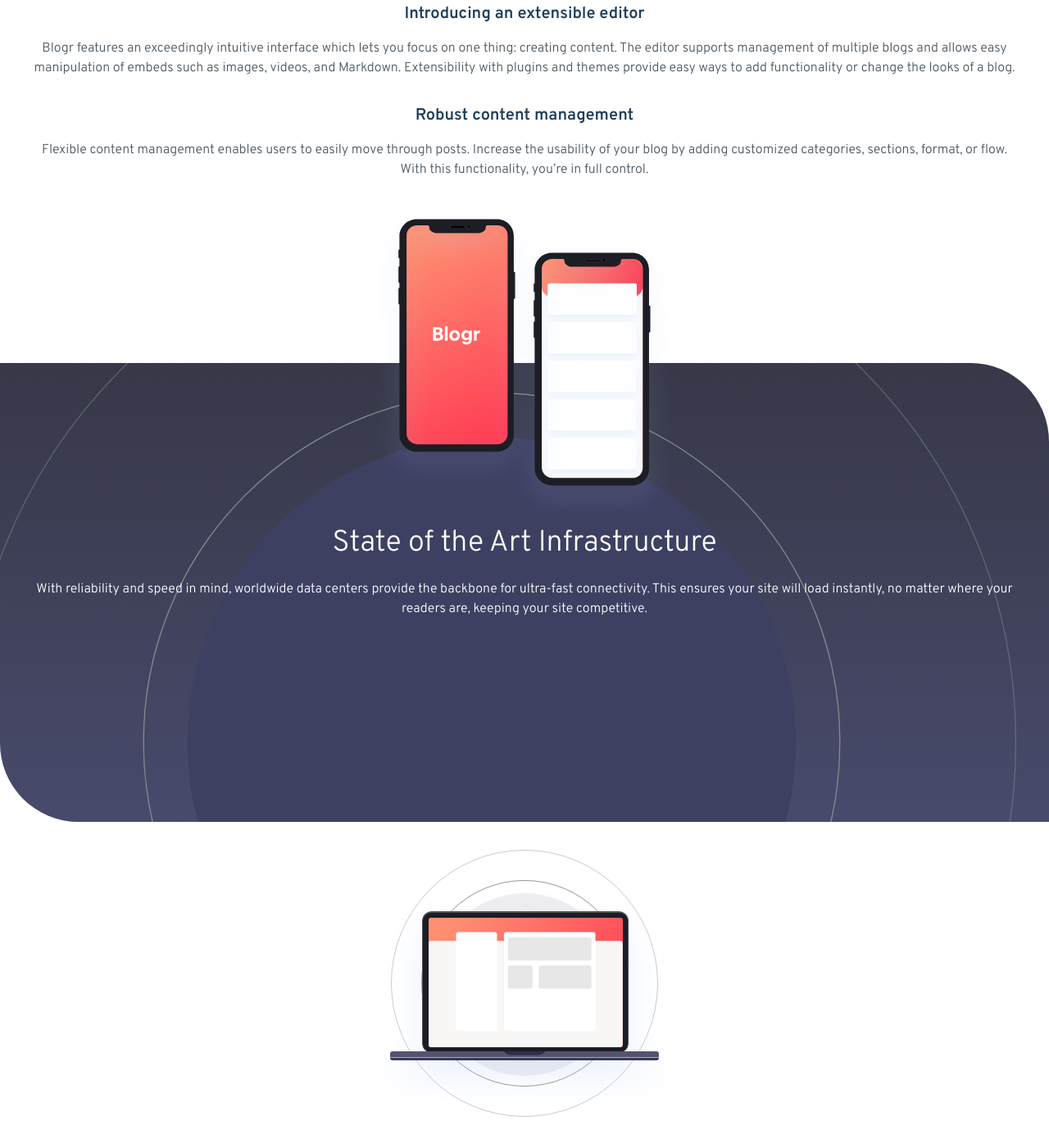
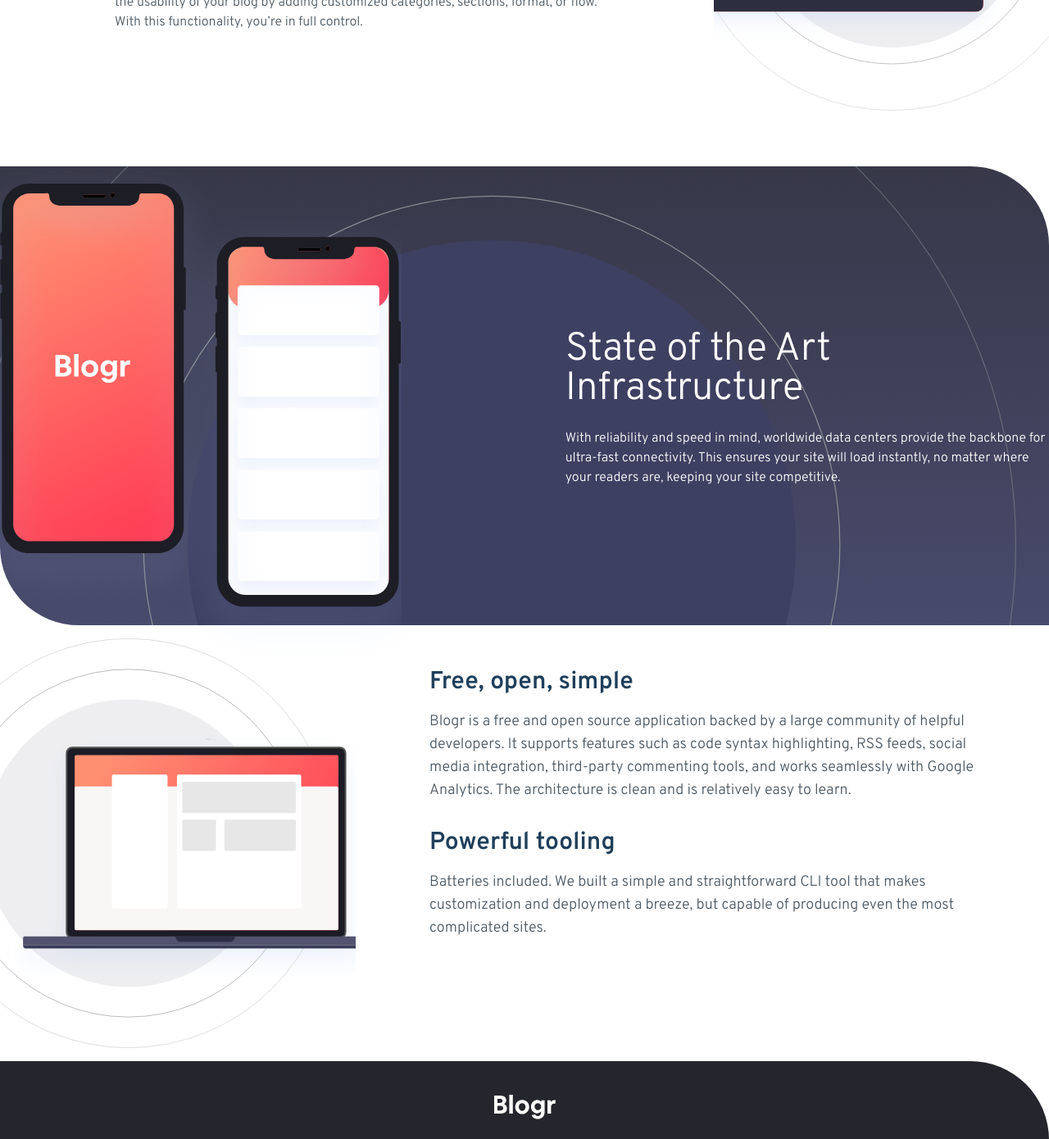
Before and after one commit to DenilDenilson/BlogrLandingPage, a website: page index.html in a window 1280 px wide. Shown: the part 1073-2463 px from the top of the page at 82% size. Drawn offline with Linux system fonts and the light colour scheme.

```diff
--- a/index.html
+++ b/index.html
@@ -19,8 +19,6 @@
         xl:justify-start xl:items-end xl:px-16">
             <div class="scale-75 w-[7rem] h-20 bg-logo bg-center bg-no-repeat
             xl:h-[2.5rem]"></div>
-            <div class="w-20 h-20 bg-icon-hamburger bg-center bg-no-repeat block xl:hidden" id="icon_hamburger"></div>
-            <div class="w-20 h-20 bg-icon-close bg-center bg-no-repeat hidden" id="icon_close"></div>
             <div class="absolute bg-White w-[360px] h-0 overflow-hidden left-0 right-0 mx-auto top-[52px] text-center px-8 rounded-lg shadow-2xl transform-{height} duration-500 ease-in-out" id="menu_desplegable">
                 <ul class="text-Very-dark-blue font-Overpass font-semibold my-6">
                     <li>
@@ -66,7 +64,7 @@
                 </div>
             </div>
 
-            <ul class="text-Very-dark-blue font-Overpass font-semibold flex items-center ml-6">
+            <ul class="text-Very-dark-blue font-Overpass font-semibold items-center flex ml-6 invisible  xl:visible">
                 <li>
                     <div class="flex items-center justify-center text-White text-sm font-light mr-6">
                         Product
@@ -105,11 +103,12 @@
                 </li>
             </ul>
 
-            <div class="flex items-center ml-auto">
+            <div class="flex items-center ml-auto invisible  xl:visible">
                 <button class="font-Overpass font-semibold w-36 h-10 rounded-3xl text-White mt-2">Login</button>
                 <button class="font-Overpass font-semibold bg-White w-36 h-10 rounded-3xl text-Light-red">Sign Up</button>
             </div>
-
+            <div class="w-20 h-20 bg-icon-hamburger bg-center bg-no-repeat block xl:hidden" id="icon_hamburger"></div>
+            <div class="w-20 h-20 bg-icon-close bg-center bg-no-repeat hidden" id="icon_close"></div>
         </nav>
         <h1 class="font-Overpass font-light text-center tracking-tighter text-White text-4xl mb-2 mx-6
         xl:text-6xl">A modern publishing platform</h1>
@@ -120,46 +119,69 @@
         </div>
     </header>
 
-    <section class="mt-16">
-        <h2 class="text-center font-Overpass text-Very-dark-blue font-semibold text-2xl">Designed for the future</h2>
-        <div class="w-[360px] h-[360px] bg-illustration-editor-mobile bg-center bg-no-repeat bg-auto my-4 mx-auto"></div>
-
-        <section class="mb-[14rem]">
-            <h3 class="text-center font-Overpass text-Very-dark-blue font-semibold text-xl px-10 mb-4">Introducing an extensible editor</h3>
-            <p class="text-center font-Overpass text-Very-dark-grayish-blue px-10 mb-8">
+    <section class="mt-16 ">
+        <h2 class="text-center font-Overpass text-Very-dark-blue font-semibold text-2xl
+        xl:text-4xl">Designed for the future</h2>
+        <div class="w-[360px] h-[360px] bg-illustration-editor-mobile bg-center bg-no-repeat bg-auto my-4 mx-auto
+        xl:hidden"></div>
+        <div class="xl:flex">
+            <section class="mb-[14rem]
+             xl:p-[100px] xl:mb-[2rem]">
+                <h3 class="text-center font-Overpass text-Very-dark-blue font-semibold text-xl px-10 mb-4
+                xl:text-left text-2xl">Introducing an extensible editor</h3>
+                <p class="text-center font-Overpass text-Very-dark-grayish-blue px-10 mb-8
+                xl:text-left">
                     Blogr features an exceedingly intuitive interface which lets you focus on one thing: creating content.
                     The editor supports management of multiple blogs and allows easy manipulation of embeds such as images,
                     videos, and Markdown. Extensibility with plugins and themes provide easy ways to add functionality or
                     change the looks of a blog.
                 </p>
-            <h3 class="text-center font-Overpass text-Very-dark-blue font-semibold text-xl px-10 mb-4">Robust content management</h3>
-            <p class="text-center font-Overpass text-Very-dark-grayish-blue px-10 mb-8">
+                <h3 class="text-center font-Overpass text-Very-dark-blue font-semibold text-xl px-10 mb-4
+                xl:text-left xl:text-2xl">Robust content management</h3>
+                <p class="text-center font-Overpass text-Very-dark-grayish-blue px-10 mb-8
+                xl:text-left">
                     Flexible content management enables users to easily move through posts. Increase the usability of your blog
                     by adding customized categories, sections, format, or flow. With this functionality, you’re in full control.
                 </p>
             </section>
+
+            <div class=" w-[1500px] h-[500px] bg-illustration-editor-desktop bg-center bg-no-repeat bg-cover my-4 mx-auto hidden xl:block"></div>
+        </div>
     </section>
 
     <section class="relative h-[560px] rounded-bl-[6rem] rounded-tr-[6rem] bg-pattern-circles bg-no-repeat bg-cover section_telefono
-    before:content-center before:w-full before:h-[560px] before:rounded-bl-[6rem] before:rounded-tr-[6rem] before:absolute before:top-0 before:left-0 before:bg-gradient-to-t from-Very-dark-desaturated-blue to-Very-dark-gray-blue before:opacity-95 before:-z-10">
-        <div class="w-[360px] h-[360px] bg-illustration-phones bg-center bg-no-repeat bg-cover absolute top-[-180px] left-0 right-0 mx-auto"></div>
-        <section class="pt-[200px]">
-            <h3 class="text-center text-White font-Overpass text-4xl font-light mb-6">State of the Art Infrastructure</h3>
-            <p class="text-White font-Overpass text-center font-light px-10 text-base">
+    before:content-center before:w-full before:h-[560px] before:rounded-bl-[6rem] before:rounded-tr-[6rem] before:absolute before:top-0 before:left-0 before:bg-gradient-to-t from-Very-dark-desaturated-blue to-Very-dark-gray-blue before:opacity-95 before:-z-10
+    xl:flex">
+        <div class="w-[360px] h-[360px] bg-illustration-phones bg-center bg-no-repeat bg-cover absolute top-[-180px] left-0 right-0 mx-auto
+        xl:relative xl:w-[1240px] xl:h-[600px] xl:top-0"></div>
+        <section class="pt-[200px]
+        xl:pl-[200px]">
+            <h3 class="text-center text-White font-Overpass text-4xl font-light mb-6
+            xl:text-left xl:text-5xl">State of the Art Infrastructure</h3>
+            <p class="text-White font-Overpass text-center font-light px-10 text-base
+            xl:text-left xl:px-0">
                 With reliability and speed in mind, worldwide data centers provide the backbone for ultra-fast connectivity. This ensures your site will load instantly, no matter where your readers are, keeping your site competitive.
             </p>
         </section>
     </section>
 
-    <section>
-        <div class="w-[360px] h-[360px] bg-auto my-4 bg-illustration-laptop-mobile bg-center bg-no-repeat mx-auto"></div>
-        <section>
-            <h3 class="text-center font-Overpass text-Very-dark-blue font-semibold text-xl px-10 mb-4">Free, open, simple</h3>
-            <p class="text-center font-Overpass text-Very-dark-grayish-blue px-10 mb-8">
+    <section class="xl:flex xl:items-center">
+        <div class="w-[360px] h-[360px] bg-auto my-4 bg-illustration-laptop-mobile bg-center bg-no-repeat mx-auto
+        xl:hidden"></div>
+
+        <div class="w-[1500px] h-[500px] bg-cover my-4 bg-illustration-laptop-desktop bg-center bg-no-repeat mx-auto hidden xl:block"></div>
+
+        <section class="xl:px-[50px]">
+            <h3 class="text-center font-Overpass text-Very-dark-blue font-semibold text-xl px-10 mb-4
+            xl:text-left xl:text-3xl">Free, open, simple</h3>
+            <p class="text-center font-Overpass text-Very-dark-grayish-blue px-10 mb-8
+            xl:text-left xl:text-lg">
                 Blogr is a free and open source application backed by a large community of helpful developers. It supports features such as code syntax highlighting, RSS feeds, social media integration, third-party commenting tools, and works seamlessly with Google Analytics. The architecture is clean and is relatively easy to learn.
             </p>
-            <h3 class="text-center font-Overpass text-Very-dark-blue font-semibold text-xl px-10 mb-4">Powerful tooling</h3>
-            <p class="text-center font-Overpass text-Very-dark-grayish-blue px-10 mb-[6rem]">
+            <h3 class="text-center font-Overpass text-Very-dark-blue font-semibold text-xl px-10 mb-4
+            xl:text-left xl:text-3xl">Powerful tooling</h3>
+            <p class="text-center font-Overpass text-Very-dark-grayish-blue px-10 mb-[6rem]
+            xl:text-left xl:text-lg">
                 Batteries included. We built a simple and straightforward CLI tool that makes customization and deployment a breeze, but capable of producing even the most complicated sites.
             </p>
         </section>
--- a/src/styles/input.css
+++ b/src/styles/input.css
@@ -7,8 +7,7 @@
     background-position-y: -290px;
 }
 
-.section_telefono
-{
+.section_telefono {
     background-position-x: -40px;
     background-position-y: -180px;
 }
@@ -18,4 +17,8 @@
         background-position-x: -600px;
         background-position-y: -1200px;
     }
+    .section_telefono {
+    background-position-x: -400px;
+    background-position-y: -600px;
+    }
 }
```
Also changed, not shown: docs/output.css. Lines whose indentation alone changed are shown as unchanged.
